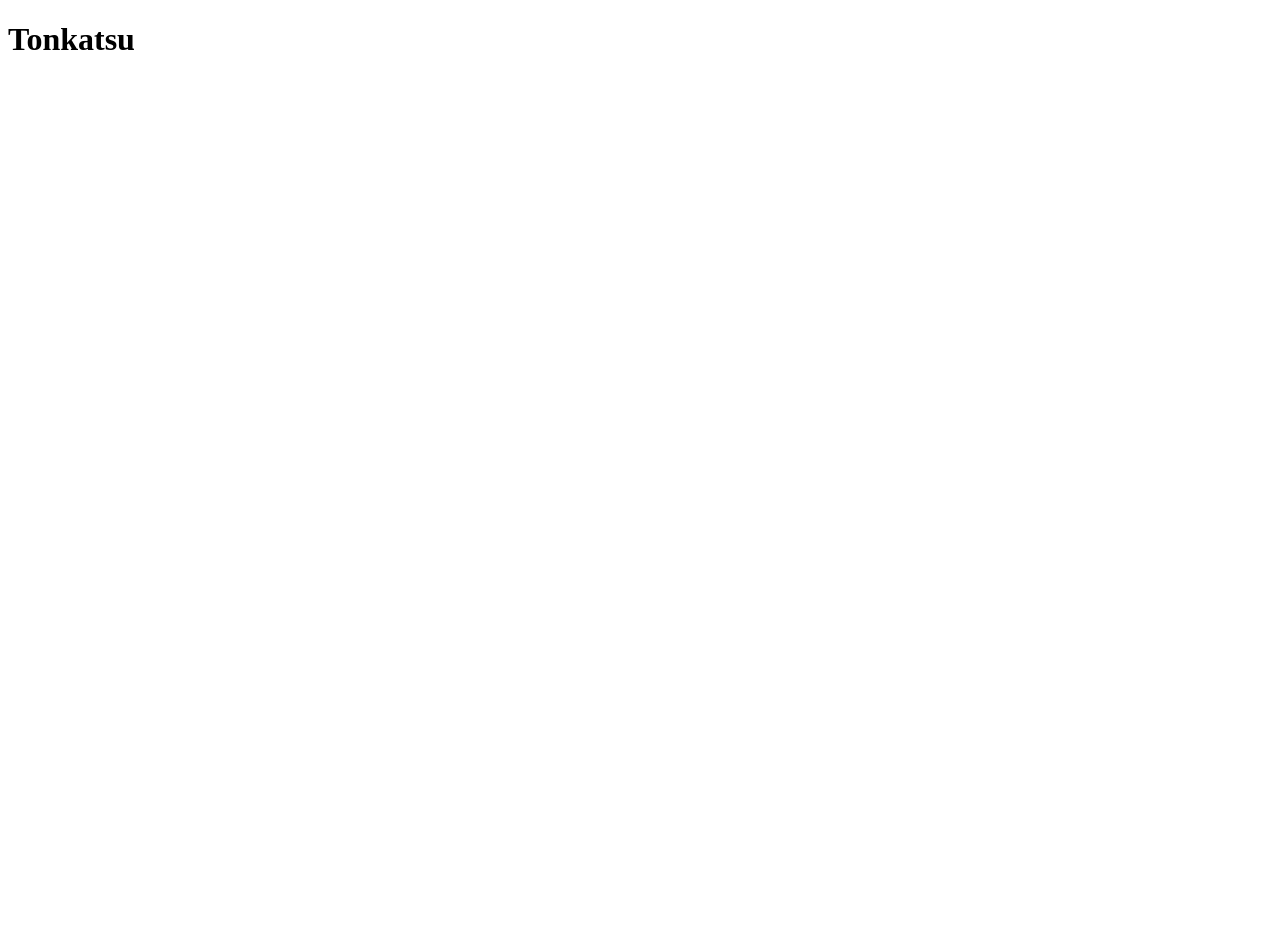
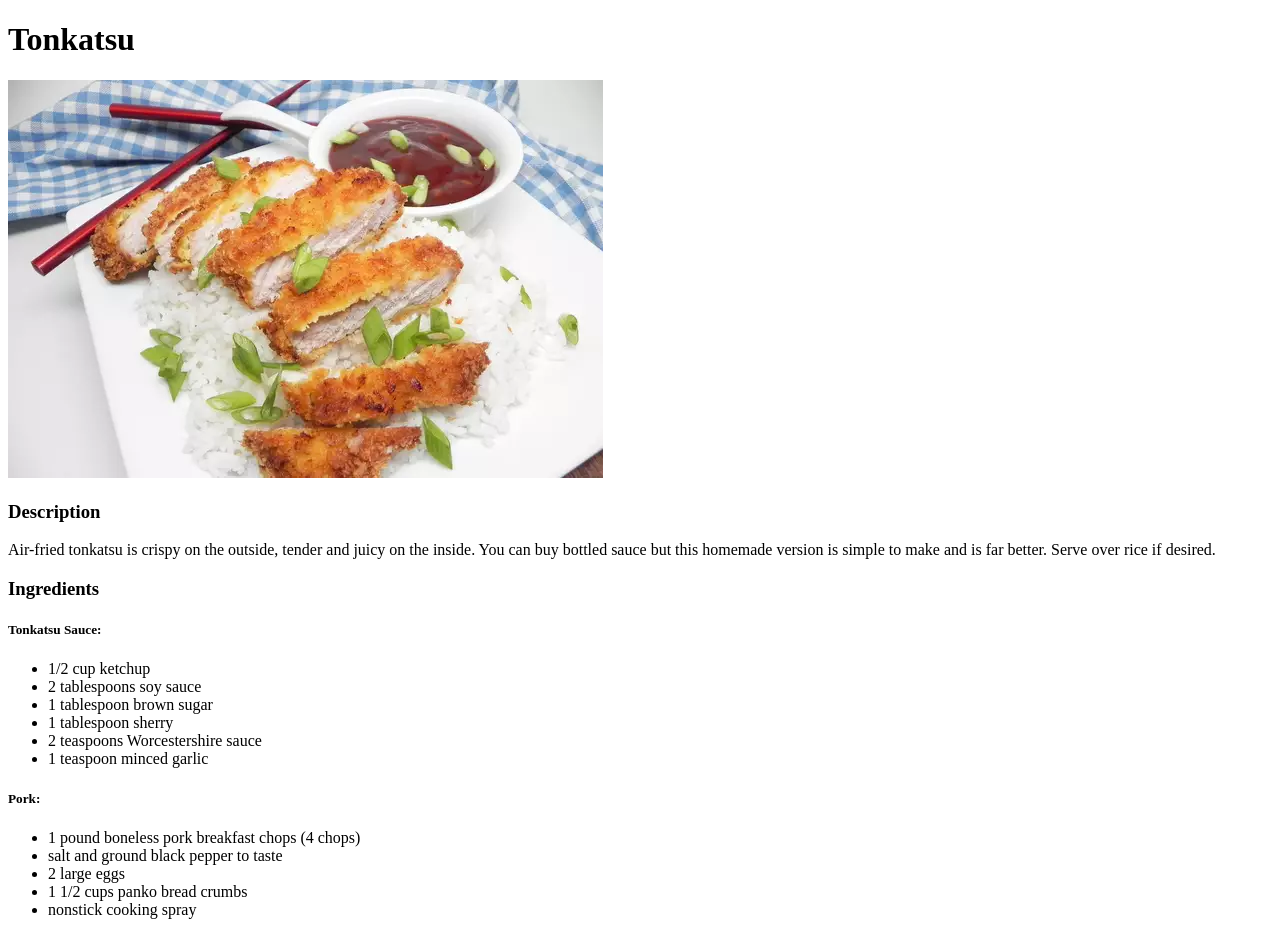
Before and after one commit to t-iffany/odin-recipes, a plain HTML site: page recipes/tonkatsu.html in a window 1280 px wide. Before the commit the page ends 800 px from the top, so only its background shows below. Drawn offline with Linux system fonts and the light colour scheme.

Commit message:
Add ingredients list

```diff
--- a/recipes/tonkatsu.html
+++ b/recipes/tonkatsu.html
@@ -7,5 +7,29 @@
   </head>
   <body>
     <h1>Tonkatsu</h1>
-  </body>
+    <p><img src="./img/tonkatsu.jpg" alt="Photo of tonkatsu dish"></p>
+    <p><h3>Description</h3></p>
+      <p>Air-fried tonkatsu is crispy on the outside, tender and juicy on the inside. You can buy bottled sauce but this homemade version is simple to make and is far better. Serve over rice if desired.</p>
+
+    <p><h3>Ingredients</h3></p>
+    <p><h5>Tonkatsu Sauce:</h5></p>
+      <ul>
+        <li>1/2 cup ketchup</li>
+        <li>2 tablespoons soy sauce</li>
+        <li>1 tablespoon brown sugar</li>
+        <li>1 tablespoon sherry</li>
+        <li>2 teaspoons Worcestershire sauce</li>
+        <li>1 teaspoon minced garlic</li>
+      </ul>
+
+    <p><h5>Pork:</h5></p>
+      <ul>
+        <li>1 pound boneless pork breakfast chops (4 chops)</li>
+        <li>salt and ground black pepper to taste</li>
+        <li>2 large eggs</li>
+        <li>1 1/2 cups panko bread crumbs</li>
+        <li>nonstick cooking spray</li>
+      </ul>
+
+    </body>
   </html>
```
Also changed, not shown: recipes/img/tonkatsu.jpg (added).
